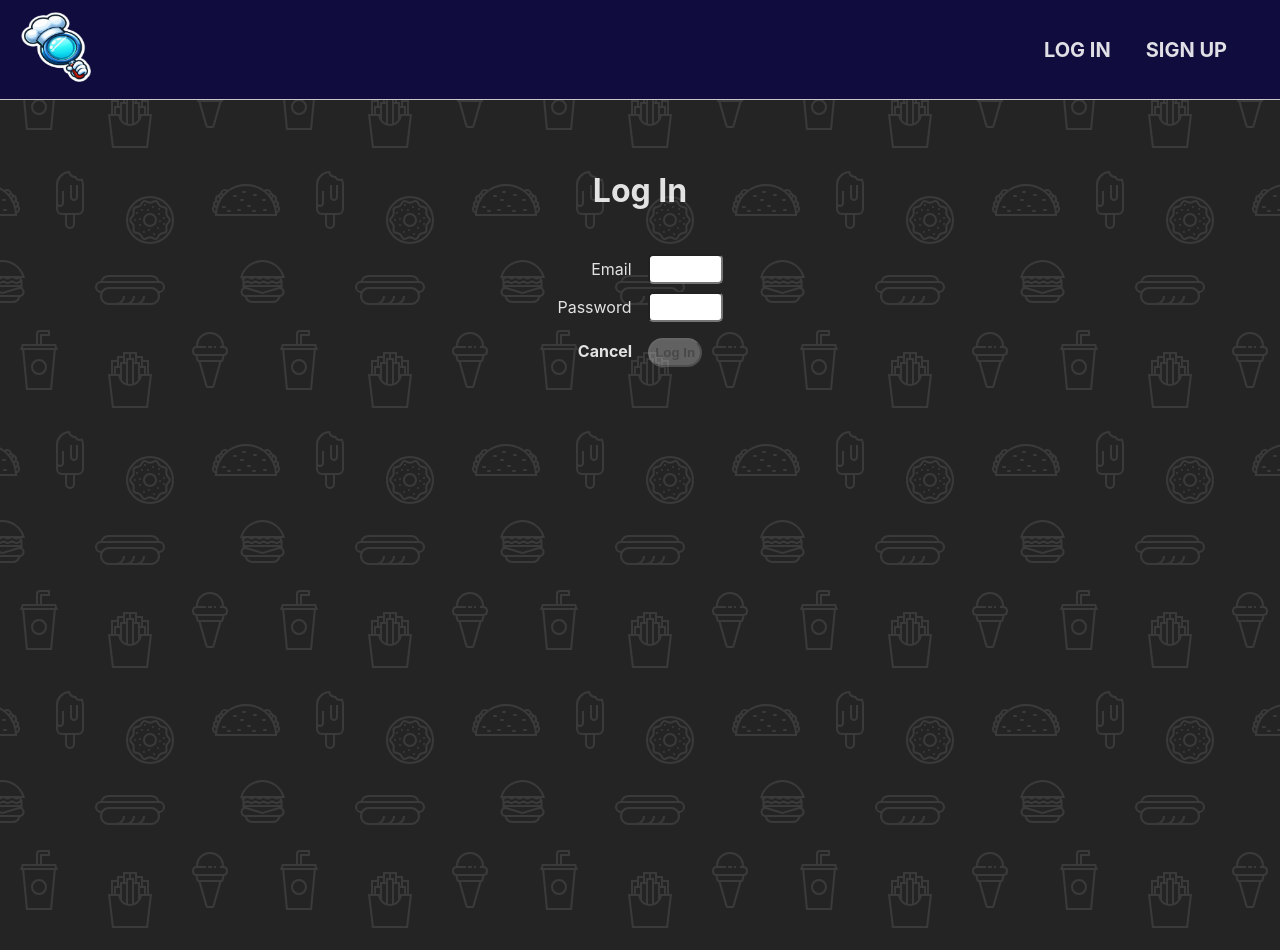
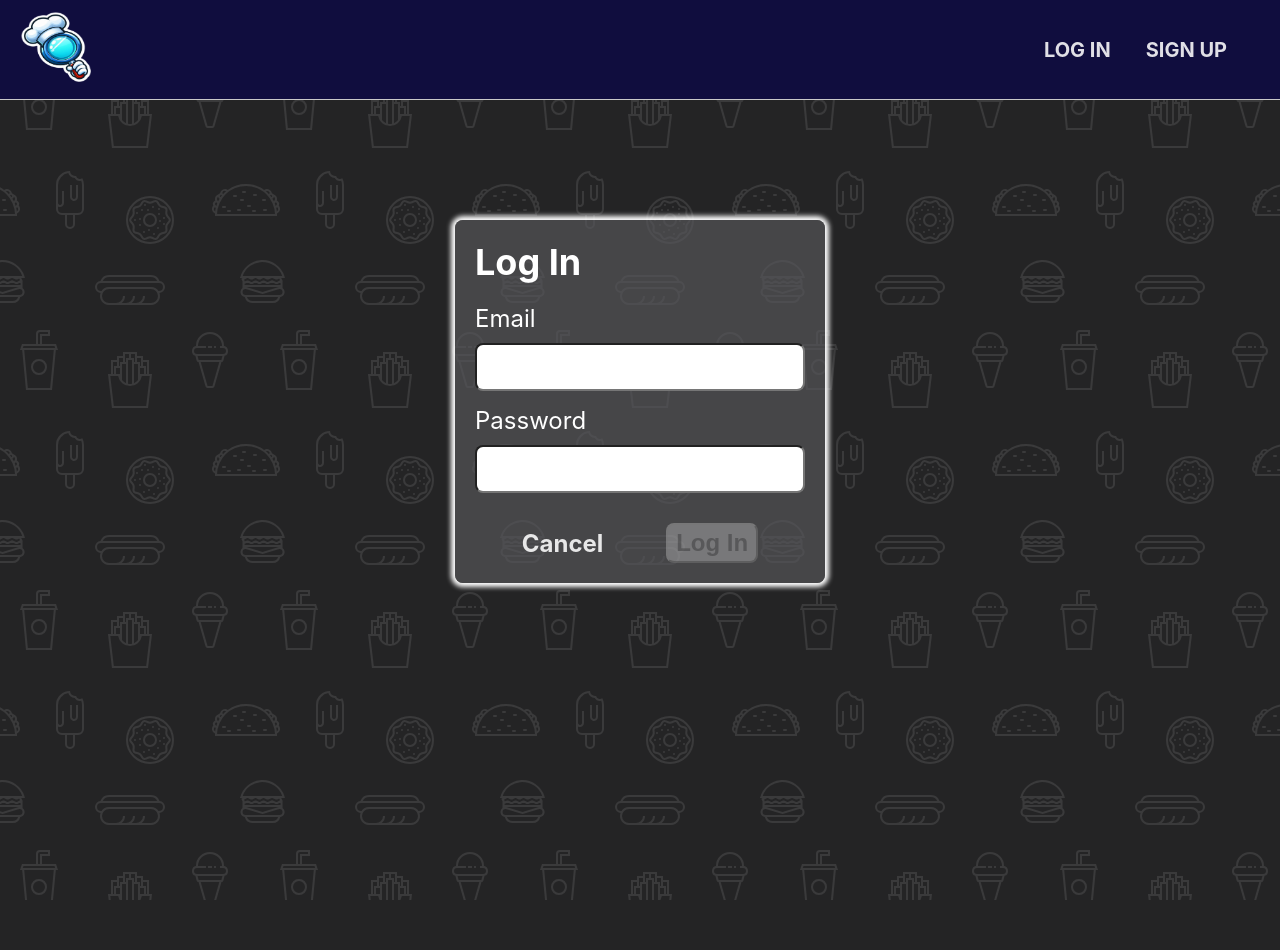
Before and after one commit to juanrw7/alacena-front-end, a React (Vite) app: page /auth/login in a window 1280 px wide. After the commit the page ends 900 px from the top, so only its background shows below. Built offline with nearby package versions, Linux system fonts and the light colour scheme; no server answers.

Commit message:
add styling to editReview and signUp pages

```diff
--- a/src/pages/EditReview/EditReview.jsx
+++ b/src/pages/EditReview/EditReview.jsx
@@ -37,17 +37,23 @@ const EditReview = () => {
 
   return (
     <>
+    <div className={styles.container}>
       <form autoComplete="off" className={styles.form} onSubmit={handleSubmit}>
         <h1>Edit Review</h1>
+        <div className={styles.formSection}>
           <textarea
             required
             value={formData.comment}
             name="comment"
-            placeholder="Type your Review here.."
+            placeholder="Type your Review here..."
             onChange={handleChange}
           />
+        </div>
+
+        <div className={styles.formSection}>
         <label className={styles.label}>
           Rating (1-5)
+        </label>
         <input
           type="Number"
           value={formData.rating}
@@ -56,14 +62,15 @@ const EditReview = () => {
           max="5"
           onChange={handleChange}
         />
-        </label>
-        <div>
+        </div>
+        <div className={styles.bottomContainer}>
           <button type='submit'
             className={styles.button}>
             Update Review
           </button>
         </div>
       </form>
+    </div>
     </>
   )
 }
--- a/src/pages/EditReview/EditReview.module.css
+++ b/src/pages/EditReview/EditReview.module.css
@@ -1,6 +1,75 @@
 .form {
+  padding: 20px;
+  background-color: #59595ca5;
+  margin-top: 100px;
+  box-shadow:0 0 5px 4px;
+  color: rgb(255, 255, 255);
+  border-radius: 8px;
+}
+.form > h1 {
+  text-align: left;
+  margin: 10px 0 30px;
+  font-size: 36px;
+}
+
+.container {
+  display: flex;
+  align-items: center;
+  flex-direction: column;
+  margin-bottom: 100px;
+  margin-top: 100px;
+}
+
+.formSection {
   display: flex;
   flex-direction: column;
+  flex-wrap: wrap;
+  margin-bottom: 15px;
+  font-size: 24px;
   align-items: center;
-  margin-bottom: 50px;
 }
+
+.formSection > textarea {
+  font-size: 24px;
+  border-radius: 8px;
+  width: 100%;
+  padding: 8px 8px;
+  max-width: 500px;
+  max-height: 200px;
+}
+
+.formSection > .label {
+  margin-top: 10px;
+  margin-bottom: 10px;
+  font-weight: bold;
+}
+
+.formSection > input {
+  font-size: 24px;
+  border-radius: 8px;
+  width: 30%;
+  padding: 8px 8px;
+  text-align: center;
+}
+
+.bottomContainer {
+  display: flex;
+  width: 100%;
+  align-items: center;
+  justify-content: center;
+  margin-top: 30px;
+  font-size: 24px;
+  font-weight: bold;
+}
+
+.bottomContainer > button {
+  padding: 8px 12px;
+  font-size: 24px;
+  font-weight: bold;
+  border-radius: 8px;
+}
+
+.bottomContainer > button:hover {
+  background-color: aqua;
+  box-shadow:0 0 1px 1px;
+}
--- a/src/pages/Login/Login.jsx
+++ b/src/pages/Login/Login.jsx
@@ -43,30 +43,37 @@ const LoginPage = ({ handleAuthEvt }) => {
     return !(email && password)
   }
 
+  console.log(message)
   return (
     <main className={styles.container}>
-      <h1>Log In</h1>
       <p className={styles.message}>{message}</p>
       <form autoComplete="off" onSubmit={handleSubmit} className={styles.form}>
+        <h1>Log In</h1>
+        <div className={styles.formSection}>
           <label className={styles.label}>
             Email
+          </label>
             <input
             type="text"
             value={email}
             name="email"
             onChange={handleChange}
             />
-        </label>
+        </div>
+
+        <div className={styles.formSection}>
           <label className={styles.label}>
             Password
+          </label>
             <input
             type="password"
             value={password}
             name="password"
             onChange={handleChange}
             />
-        </label>
-        <div>
+        </div>
+
+        <div className={styles.bottomContainer}>
           <Link to="/">Cancel</Link>
           <button className={styles.button} disabled={isFormInvalid()}>
             Log In
--- a/src/pages/Login/Login.module.css
+++ b/src/pages/Login/Login.module.css
@@ -1,60 +1,85 @@
-  input {
-  margin-left: 16px;
-  padding: 4px 8px;
-  font-size: 16px;
-  width: 250px;
-  border-radius: 8px;
-}
-
-input[type="file"] {
-  padding: 0;
-}
-
 .container {
-  margin-top: 150px;
-  height: 100%;
-  width: 100%;
   display: flex;
-  justify-content: center;
   align-items: center;
   flex-direction: column;
+  margin-top: 100px;
 }
 
 .message {
   margin-top: 0;
-  height: 22px;
+  height: 20px;
   color: #dd1b16;
   font-size: 18px;
   font-weight: bold;
 }
 
-.form {
-  display: flex;
-  flex-direction: column;
-  align-items: center;
-  margin-bottom: 50px;
-}
-
-.label {
-  width: 100%;
-  display: flex;
-  justify-content: end;
-  align-items: center;
-  margin-bottom: 8px;
-}
-
 .button {
   margin-left: 16px;
-  border-radius: 15px;
-  font-weight: bold;
-  padding: 5px;
-  cursor: pointer;
 }
 
 .form > label:last-of-type {
   margin-bottom: 16px;
 }
 
-a {
+.form {
+  padding: 20px;
+  background-color: #59595ca5;
+  margin-top: 100px;
+  box-shadow:0 0 5px 4px;
+  color: rgb(255, 255, 255);
+  border-radius: 8px;
+}
+.form > h1 {
+  text-align: left;
+  margin: 0 0 20px;
+  font-size: 36px;
+}
+
+.formSection {
+  display: flex;
+  flex-direction: column;
+  flex-wrap: wrap;
+  margin-bottom: 15px;
+  font-size: 24px;
+}
+
+.formSection > input {
+  font-size: 24px;
+  border-radius: 8px;
+  width: 100%;
+  padding: 8px 8px;
+}
+
+.formSection > .imgInput {
+  padding: 8px 0;
+}
+
+.formSection > .label {
+  margin-bottom: 10px;
+}
+
+.bottomContainer {
+  display: flex;
+  width: 100%;
+  align-items: center;
+  justify-content: space-evenly;
+  margin-top: 30px;
+  font-size: 24px;
   font-weight: bold;
 }
+
+.bottomContainer > button {
+  padding: 4px 8px;
+  font-size: 24px;
+  font-weight: bold;
+  border-radius: 8px;
+}
+
+.bottomContainer > button:hover {
+  background-color: aqua;
+  color: black;
+}
+
+.bottomContainer > a:hover {
+  color: red;
+}
--- a/src/pages/Signup/Signup.module.css
+++ b/src/pages/Signup/Signup.module.css
@@ -11,29 +11,6 @@
   color: #dd1b16;
   font-size: 18px;
   font-weight: bold;
-}
-
-/* .form {
-  display: flex;
-  flex-direction: column;
-  align-items: center;
-  margin-bottom: 50px;
-} */
-
-/* .label {
-  width: 100%;
-  display: flex;
-  justify-content: end;
-  align-items: center;
-  margin-bottom: 8px;
-} */
-
-.button {
-  margin-left: 16px;
-}
-
-.form > label:last-of-type {
-  margin-bottom: 16px;
 }
 
 .form {
```
Lines whose indentation alone changed are shown as unchanged.
